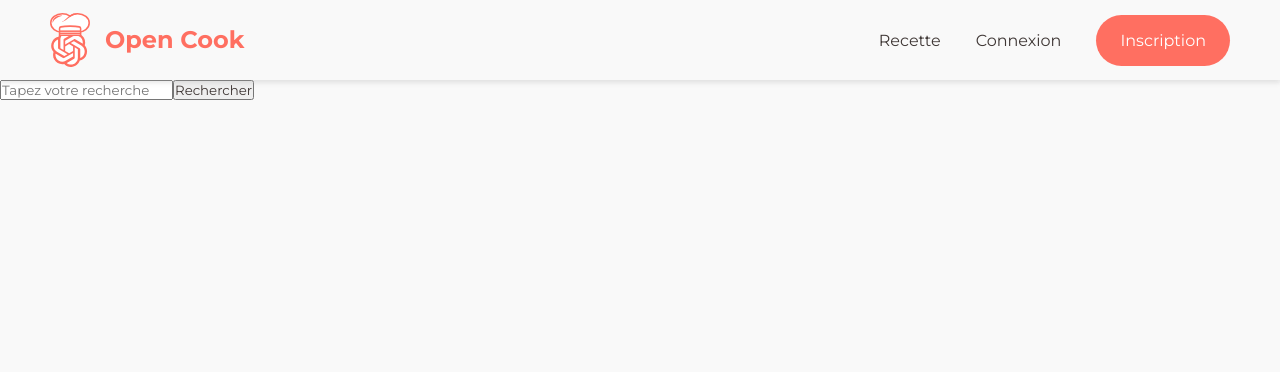
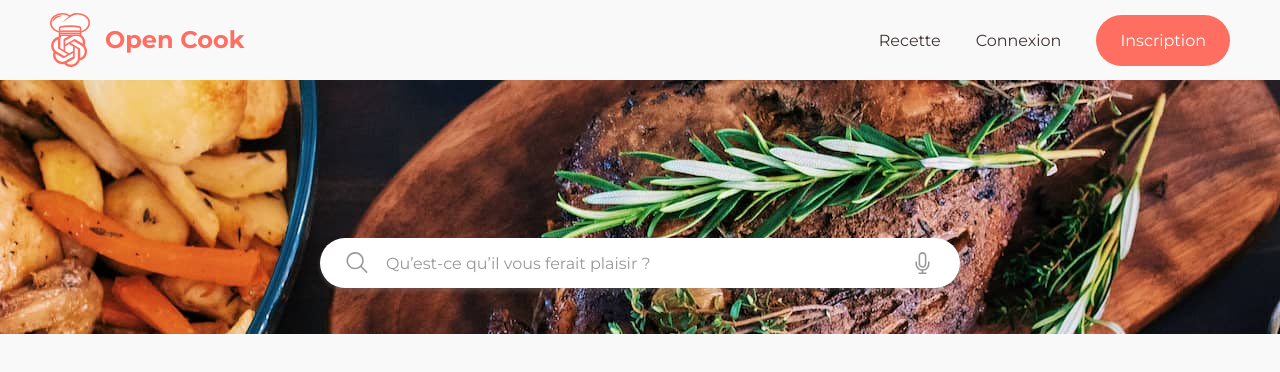
Before and after one commit to Benoitapps/ProjetIA, a React (Vite) app in the folder front/: page / in a window 1280 px wide. Shown: the top 372 px of the page. Built offline with nearby package versions, Linux system fonts and the light colour scheme.

Commit message:
:lipstick: add style to search bar and hero

```diff
--- a/front/src/Components/Home.jsx
+++ b/front/src/Components/Home.jsx
@@ -1,13 +1,16 @@
 import { useState } from 'react';
 import SearchBar from './Search/SearchBar';
 import RecipesList from './Search/RecipesList';
+import '@css/Home.css';
 
 function HomePage() {
     const [recipes, setRecipes] = useState([]);
 
     return (
         <>
-            <SearchBar setRecipes={setRecipes}/>
+            <div className="hero">
+                <SearchBar setRecipes={setRecipes}/>
+            </div>
             <RecipesList recipes={recipes}/>
         </>
     )
--- a/front/src/Components/Search/SearchBar.jsx
+++ b/front/src/Components/Search/SearchBar.jsx
@@ -1,5 +1,7 @@
 import React, { useState, useEffect } from 'react';
 import searchRecipe from '../../hook/search';
+import '@css/SearchBar.css';
+import loading from '@img/loading.gif';
 
 function SearchBar({ setRecipes }) {
     const [searchValue, setSearchValue] = useState("");
@@ -33,17 +35,31 @@ function SearchBar({ setRecipes }) {
 
     return (
         <>
+            <form className="search-bar">
+                <button onClick={handleClick} disabled={isLoading}>
+                    {
+                        isLoading ?
+                            <img src={loading} alt="Chargement"/> :
+                            <svg width="25" height="26" viewBox="0 0 25 26" fill="none" xmlns="http://www.w3.org/2000/svg">
+                                <path d="M22.6562 22.0542L16.7563 16.1542C18.1734 14.4513 18.8794 12.2677 18.7275 10.0575C18.5756 7.84731 17.5774 5.78079 15.9407 4.28781C14.3039 2.79483 12.1546 1.99035 9.93982 2.04171C7.72503 2.09308 5.6153 2.99634 4.04953 4.56359C2.48376 6.13085 1.58248 8.24142 1.53321 10.4563C1.48393 12.6711 2.29044 14.8197 3.78496 16.455C5.27948 18.0903 7.34694 19.0865 9.55726 19.2364C11.7676 19.3862 13.9506 18.6781 15.6521 17.2594L21.5521 23.1594L22.6562 22.0552V22.0542ZM3.125 10.6594C3.125 9.26873 3.53738 7.90931 4.30998 6.75303C5.08258 5.59674 6.18071 4.69553 7.46551 4.16335C8.7503 3.63117 10.164 3.49193 11.528 3.76323C12.8919 4.03453 14.1448 4.7042 15.1281 5.68753C16.1114 6.67087 16.7811 7.92372 17.0524 9.28765C17.3237 10.6516 17.1845 12.0653 16.6523 13.3501C16.1201 14.6349 15.2189 15.733 14.0626 16.5056C12.9063 17.2783 11.5469 17.6906 10.1562 17.6906C8.29212 17.6884 6.50498 16.9469 5.18684 15.6288C3.8687 14.3106 3.12721 12.5235 3.125 10.6594Z" fill="#989898"/>
+                            </svg>
+                    }
+                </button>
                 <input
                     type="text"
                     name="search"
-                placeholder="Tapez votre recherche"
+                    placeholder="Qu’est-ce qu’il vous ferait plaisir ?"
                     value={searchValue}
                     onChange={e => setSearchValue(e.target.value)}
                 />
-            <button onClick={handleClick} disabled={isLoading}>
-                {isLoading ? "Recherche en cours..." : "Rechercher"}
+                <button>
+                    <svg xmlns="http://www.w3.org/2000/svg" width="25" height="26" viewBox="0 0 25 26" fill="none">
+                        <path d="M17.9688 11.4375V13.7812C17.9687 15.2317 17.3926 16.6227 16.367 17.6482C15.3414 18.6738 13.9504 19.25 12.5 19.25C11.0496 19.25 9.6586 18.6738 8.63301 17.6482C7.60742 16.6227 7.03125 15.2317 7.03125 13.7812V11.4375H5.46875V13.7812C5.46957 15.5102 6.10739 17.1782 7.26033 18.4667C8.41327 19.7551 10.0005 20.5735 11.7188 20.7656V22.375H8.59375V23.9375H16.4062V22.375H13.2812V20.7656C14.9995 20.5735 16.5867 19.7551 17.7397 18.4667C18.8926 17.1782 19.5304 15.5102 19.5312 13.7812V11.4375H17.9688Z" fill="#989898"/>
+                        <path d="M12.5 17.6875C13.013 17.6875 13.5209 17.5865 13.9949 17.3902C14.4688 17.1938 14.8994 16.9061 15.2621 16.5434C15.6249 16.1807 15.9126 15.75 16.1089 15.2761C16.3052 14.8022 16.4062 14.2942 16.4062 13.7812V5.96875C16.4062 4.93275 15.9947 3.93918 15.2621 3.20661C14.5296 2.47405 13.536 2.0625 12.5 2.0625C11.464 2.0625 10.4704 2.47405 9.73786 3.20661C9.0053 3.93918 8.59375 4.93275 8.59375 5.96875V13.7812C8.59375 14.2942 8.69479 14.8022 8.8911 15.2761C9.0874 15.75 9.37514 16.1807 9.73786 16.5434C10.4704 17.2759 11.464 17.6875 12.5 17.6875ZM10.1562 5.96875C10.1562 5.34715 10.4032 4.75101 10.8427 4.31147C11.2823 3.87193 11.8784 3.625 12.5 3.625C13.1216 3.625 13.7177 3.87193 14.1573 4.31147C14.5968 4.75101 14.8438 5.34715 14.8438 5.96875V13.7812C14.8438 14.4029 14.5968 14.999 14.1573 15.4385C13.7177 15.8781 13.1216 16.125 12.5 16.125C11.8784 16.125 11.2823 15.8781 10.8427 15.4385C10.4032 14.999 10.1562 14.4029 10.1562 13.7812V5.96875Z" fill="#989898"/>
+                    </svg>
                 </button>
-            {error && <p>{error}</p>}
+                {error && <p className="error">{error}</p>}
+            </form>
         </>
     );
 }
--- /dev/null
+++ b/front/src/assets/css/Home.css
@@ -0,0 +1,9 @@
+.hero {
+    display: flex;
+    align-items: flex-end;
+    padding-bottom: 46px;
+    position: relative;
+    width: 100%;
+    height: 254px;
+    background: url("../../assets/img/hero.jpg") no-repeat center center;
+}
--- /dev/null
+++ b/front/src/assets/css/SearchBar.css
@@ -0,0 +1,52 @@
+.search-bar {
+    position: relative;
+    display: flex;
+    align-items: center;
+    max-width: 640px;
+    width: 80%;
+    height: 50px;
+    background-color: var(--text-white);
+    box-shadow: var(--shadow);
+    border-radius: 50px;
+    padding: 0 25px;
+    margin: 0 auto;
+}
+
+.search-bar input,
+.search-bar button {
+    background: none;
+    border: none;
+}
+
+.search-bar input {
+    flex: 1;
+    height: 100%;
+    padding: 0 16px;
+    font-size: 16px;
+    color: var(--text-black);
+}
+
+.search-bar input::placeholder {
+    color: var(--text-grey);
+}
+
+.search-bar input:focus {
+    outline: none;
+}
+
+.search-bar button {
+    width: 25px;
+}
+
+.search-bar .error {
+    color: var(--text-white);
+    position: absolute;
+    left: 50%;
+    bottom: 0;
+    transform: translate(-50%, 100%);
+    background-color: var(--red);
+    width: calc(100% - 132px);
+    border-radius: 0 0 50px 50px;
+    padding: 5px 25px;
+    text-align: center;
+}
--- a/front/src/assets/css/index.css
+++ b/front/src/assets/css/index.css
@@ -6,6 +6,7 @@
   --primary-hover: #FFA299;
   --background: #F9F9F9;
   --chatbot: #FFE8E5;
+  --red: #FF4747;
 
   /* Text colors */
   --text-black: #3F3735;
```
Also changed, not shown: front/src/assets/img/hero.jpg (added), front/src/assets/img/loading.gif (added). Lines whose indentation alone changed are shown as unchanged.
